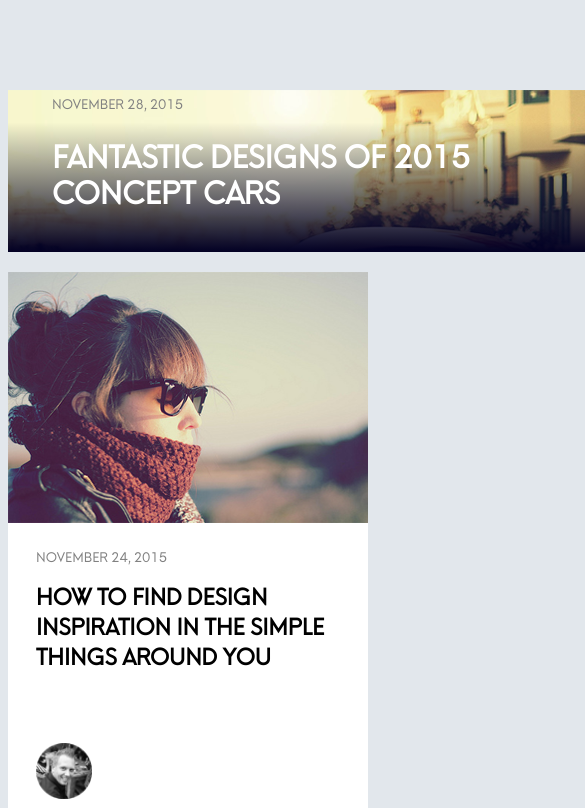
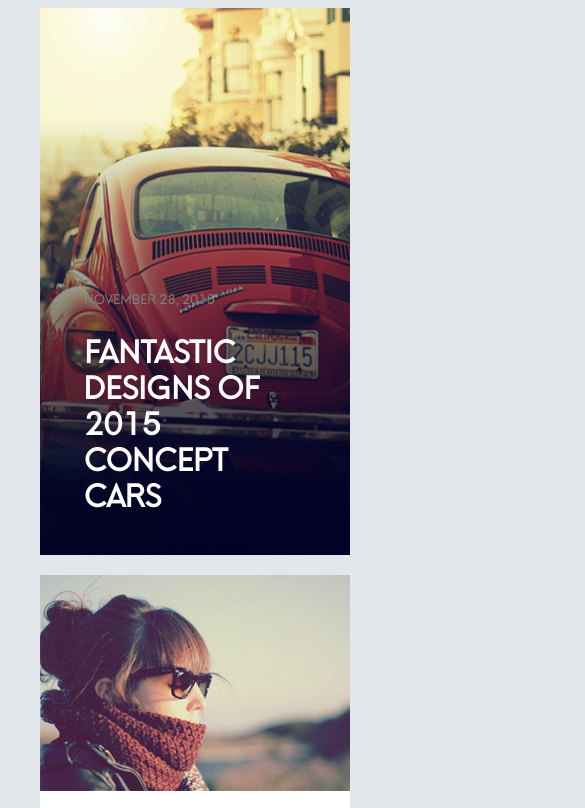
Before and after one commit to iryna-zatynina/Flexbox, a plain HTML site: page index.html in a window 390 px wide. Shown: the top 808 px of the page, 585 px wide, since content can reach past the window. Drawn offline with Linux system fonts and the light colour scheme.

Commit message:
adaptive

```diff
--- a/index.html
+++ b/index.html
@@ -2,8 +2,10 @@
 <html lang="ua">
     <head>
         <meta charset="UTF-8">
+        <meta name="viewport" content="width=device-width, initial-scale=1.0">
         <title>Simple-1</title>
         <link rel="stylesheet" href="style.css">
+        <link rel="stylesheet" href="media.css">
     </head>
     <body>
         <main>
@@ -12,7 +14,7 @@
                 <div class="first-title">Fantastic Designs Of 2015 Concept Cars</div>
             </div>
             <div class="block">
-                <img src="images/Layer2.png" alt="girl">
+                <img class="img" src="images/Layer2.png" alt="girl">
                 <div class="under-img">
                     <div class="data">November 24, 2015</div>
                     <div class="title">How To Find Design Inspiration In The Simple Things Around You</div>
@@ -20,7 +22,7 @@
                 </div>
             </div>
             <div class="block">
-                <img src="images/Layer5.png" alt="girls">
+                <img class="img" src="images/Layer5.png" alt="girls">
                 <div class="under-img">
                     <div class="data">November 18, 2015</div>
                     <div class="title">The Only Guide To Choosing Website Photos You’ll Ever Need</div>
@@ -28,7 +30,7 @@
                 </div>
             </div>
             <div class="block">
-                <img src="images/Layer7.png" alt="boots">
+                <img class="img" src="images/Layer7.png" alt="boots">
                 <div class="under-img">
                     <div class="data"></div>
                     <div class="title no-data">Growth Hack Your Way to a Successful Freelance Career</div>
@@ -36,7 +38,7 @@
                 </div>
             </div>
             <div class="block">
-                <img src="images/Layer9.png" alt="city">
+                <img class="img" src="images/Layer9.png" alt="city">
                 <div class="under-img">
                     <div class="data">November 08, 2015</div>
                     <div class="title">Get 80% Off DSLR Photography Course Bundle</div>
--- /dev/null
+++ b/media.scss
@@ -0,0 +1,21 @@
+@media (max-width: 757px) {
+    main {
+        margin: 0 auto 30px auto;
+    }
+    .first-img {
+        flex: 0 0 360px;
+    }
+    footer {
+        margin-bottom: 30px;
+    }
+}
+
+@media (max-width: 757px) {
+    .first-img {
+        flex: 0 1 310px;
+    }
+    .block {
+        background-color: white;
+        flex: 0 1 310px;
+    }
+}
--- a/style.css
+++ b/style.css
@@ -8,16 +8,18 @@ main {
     display: flex;
     flex-wrap: wrap;
     max-width: 1120px;
-    justify-content: space-between;
+    justify-content: center;
     align-content: space-between;
+    gap: 20px;
 }
 .first-img {
-    background: linear-gradient(0deg, rgba(2,0,36,1) 0%, rgba(255,255,255,0) 80%), url("images/Layer8.png") no-repeat;
+    background: linear-gradient(0deg, rgba(2,0,36,1) 0%, rgba(255,255,255,0) 80%), url("images/Layer8.png") center no-repeat;
+    background-size: cover;
     flex: 0 0 740px;
     display: flex;
     flex-direction: column;
     justify-content: flex-end;
-    margin-bottom: 20px;
+    height: 547px;
 }
 
 .first-data {
@@ -43,7 +45,13 @@ main {
     flex: 0 1 360px;
     display: flex;
     flex-direction: column;
-    margin-bottom: 20px;
+
+}
+
+.img {
+    object-fit: cover;
+    width: 100%;
+    height: 100%;
 }
 
 .under-img {
```
Also changed, not shown: media.css (added), 1 other file.
